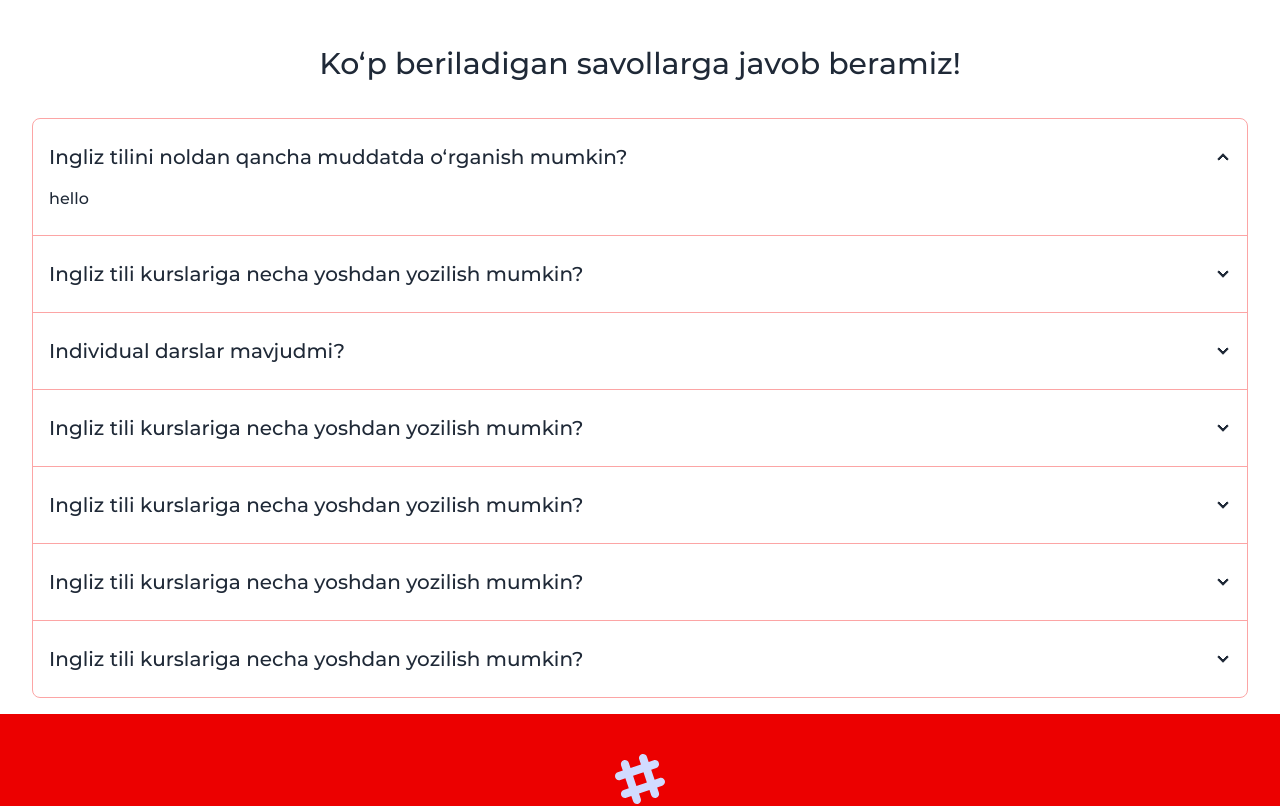
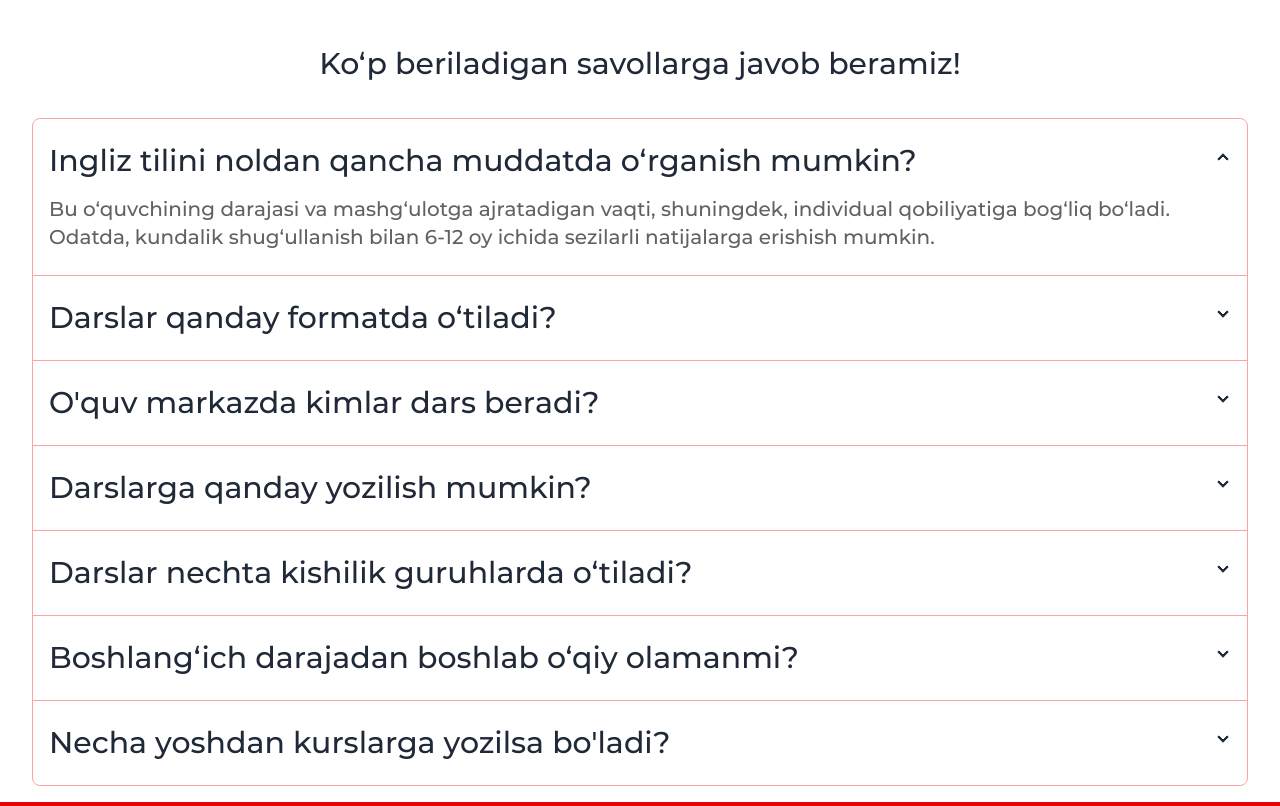
Before and after one commit to Doniyor2707/NewFonuders, a React (Vite) app: page / in a window 1280 px wide. Shown: the part 7570-8376 px from the top of the page. Built offline with nearby package versions, Linux system fonts and the light colour scheme.

Commit message:
Faq refresh

```diff
--- a/src/components/Main/Faq/Questions.jsx
+++ b/src/components/Main/Faq/Questions.jsx
@@ -2,67 +2,92 @@ function Questions() {
   return (
     <div className="join join-vertical w-full montserrat_font_500">
       <div className="collapse collapse-arrow md:py-2 join-item border-red-300 border">
-        <input type="checkbox" name="my-accordion-4" defaultChecked/>
+        <input type="checkbox" name="my-accordion-4" defaultChecked />
 
-        <div className="collapse-title text-xl font-medium">
+        <div className="collapse-title md:text-3xl text-xl font-medium">
           Ingliz tilini noldan qancha muddatda o‘rganish mumkin?
         </div>
         <div className="collapse-content">
-          <p>hello</p>
+          <p className="text-xl text-customGray">
+            Bu o‘quvchining darajasi va mashg‘ulotga ajratadigan vaqti,
+            shuningdek, individual qobiliyatiga bog‘liq bo‘ladi. Odatda,
+            kundalik shug‘ullanish bilan 6-12 oy ichida sezilarli natijalarga
+            erishish mumkin.
+          </p>
         </div>
       </div>
       <div className="collapse collapse-arrow md:py-2 join-item border-red-300 border">
         <input type="checkbox" name="my-accordion-4" />
-        <div className="collapse-title text-xl font-medium">
-          Ingliz tili kurslariga necha yoshdan yozilish mumkin?
+        <div className="collapse-title md:text-3xl text-xl font-medium">
+          Darslar qanday formatda o‘tiladi?
         </div>
         <div className="collapse-content">
-          <p>hello</p>
+          <p className="text-xl text-customGray">
+            Kurslar oflayn va onlayn formatda bo‘lishi mumkin. Darslarda
+            gapirish, yozish, tinglab tushunish va grammatikani o‘rganish
+            bo‘yicha mashg‘ulotlar olib boriladi.
+          </p>
         </div>
       </div>
       <div className="collapse collapse-arrow md:py-2 join-item border-red-300 border">
         <input type="checkbox" name="my-accordion-4" />
-        <div className="collapse-title text-xl font-medium">
-          Individual darslar mavjudmi?
+        <div className="collapse-title md:text-3xl text-xl font-medium">
+          O'quv markazda kimlar dars beradi?
         </div>
         <div className="collapse-content">
-          <p>hello</p>
+          <p className="text-xl text-customGray">
+            O‘qituvchilar tajribali va maxsus sertifikatga ega mutaxassislardir.
+            Ularning IELTS sertifikatidan tashqari xalqaro TESOL/TEFL
+            sertifikatlari ham mavjud.
+          </p>
         </div>
       </div>
       <div className="collapse collapse-arrow md:py-2 join-item border-red-300 border">
         <input type="checkbox" name="my-accordion-4" />
-        <div className="collapse-title text-xl font-medium">
-          Ingliz tili kurslariga necha yoshdan yozilish mumkin?
+        <div className="collapse-title md:text-3xl text-xl font-medium">
+          Darslarga qanday yozilish mumkin?
         </div>
         <div className="collapse-content">
-          <p>hello</p>
+          <p className="text-xl text-customGray">
+            Markazga kelib ro‘yxatdan o‘tish yoki onlayn tarzda anketa
+            to‘ldirish orqali kursga yozilish mumkin.
+          </p>
         </div>
       </div>
       <div className="collapse collapse-arrow md:py-2 join-item border-red-300 border">
         <input type="checkbox" name="my-accordion-4" />
-        <div className="collapse-title text-xl font-medium">
-          Ingliz tili kurslariga necha yoshdan yozilish mumkin?
+        <div className="collapse-title md:text-3xl text-xl font-medium">
+          Darslar nechta kishilik guruhlarda o‘tiladi?
         </div>
         <div className="collapse-content">
-          <p>hello</p>
+          <p className="text-xl text-customGray">
+            Odatda, guruhda 6-12 kishi bo‘ladi. Bundan tashqari, individual
+            darslar ham mavjud.
+          </p>
         </div>
       </div>
       <div className="collapse collapse-arrow md:py-2 join-item border-red-300 border">
         <input type="checkbox" name="my-accordion-4" />
-        <div className="collapse-title text-xl font-medium">
-          Ingliz tili kurslariga necha yoshdan yozilish mumkin?
+        <div className="collapse-title md:text-3xl text-xl font-medium">
+          Boshlang‘ich darajadan boshlab o‘qiy olamanmi?
         </div>
         <div className="collapse-content">
-          <p>hello</p>
+          <p className="text-xl text-customGray">
+            Ha, kurslar barcha darajalar uchun moslashtirilgan va boshlang‘ich
+            darajadan o‘qishni boshlashingiz mumkin.
+          </p>
         </div>
       </div>
       <div className="collapse collapse-arrow md:py-2 join-item border-red-300 border md:box_shadow_2 ">
         <input type="checkbox" name="my-accordion-4" />
-        <div className="collapse-title text-xl font-medium">
-          Ingliz tili kurslariga necha yoshdan yozilish mumkin?
+        <div className="collapse-title md:text-3xl text-xl font-medium">
+          Necha yoshdan kurslarga yozilsa bo'ladi?
         </div>
         <div className="collapse-content">
-          <p>hello</p>
+          <p className="text-xl text-customGray">
+            Kurslarimizga 7 yoshdan boshlab yozilsa bo'ladi va bizda yosh
+            kategoriyasi chegaralanmagan.
+          </p>
         </div>
       </div>
     </div>
--- a/tailwind.config.js
+++ b/tailwind.config.js
@@ -2,7 +2,11 @@
 export default {
   content: ["./index.html", "./src/**/*.{js,ts,jsx,tsx}"],
   theme: {
-    extend: {},
+    extend: {
+      colors: {
+        customGray: "rgba(97, 97, 97, 1)",
+      },
+    },
   },
   plugins: [require("daisyui")],
 
```
